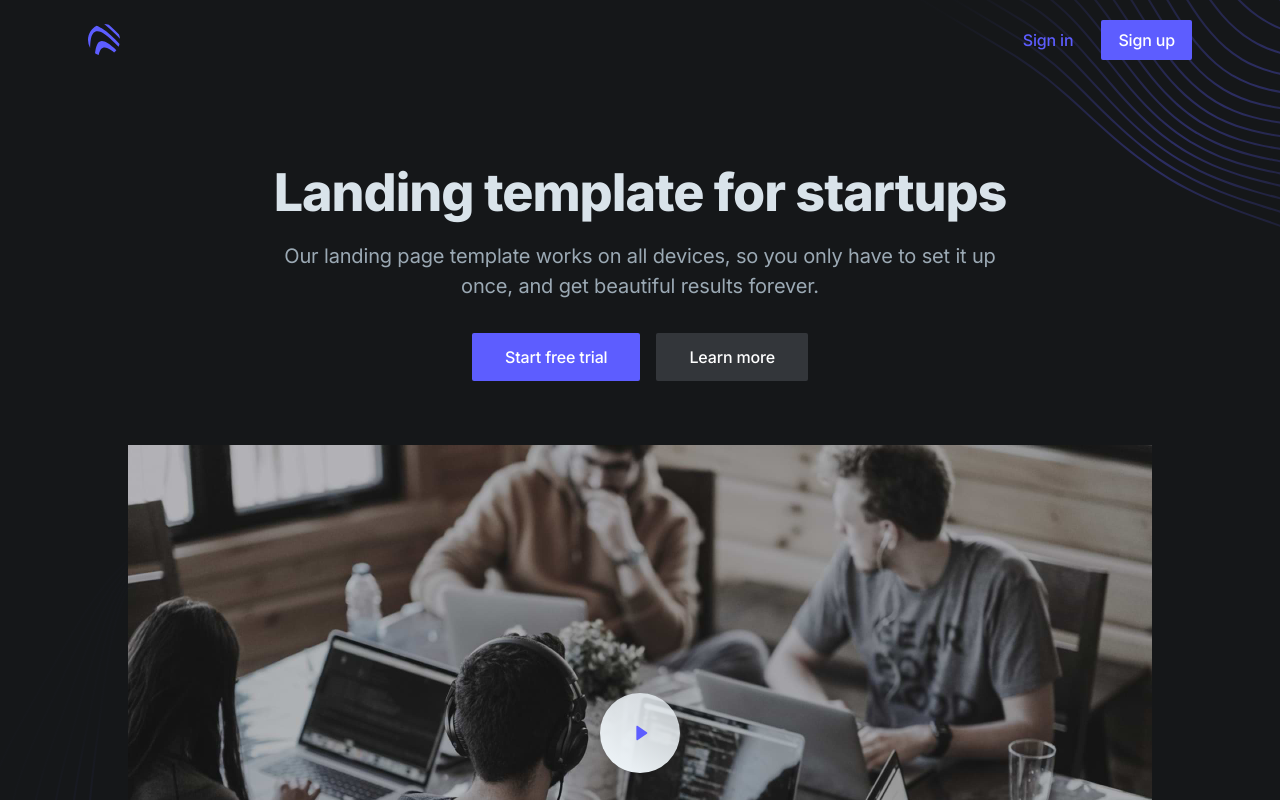
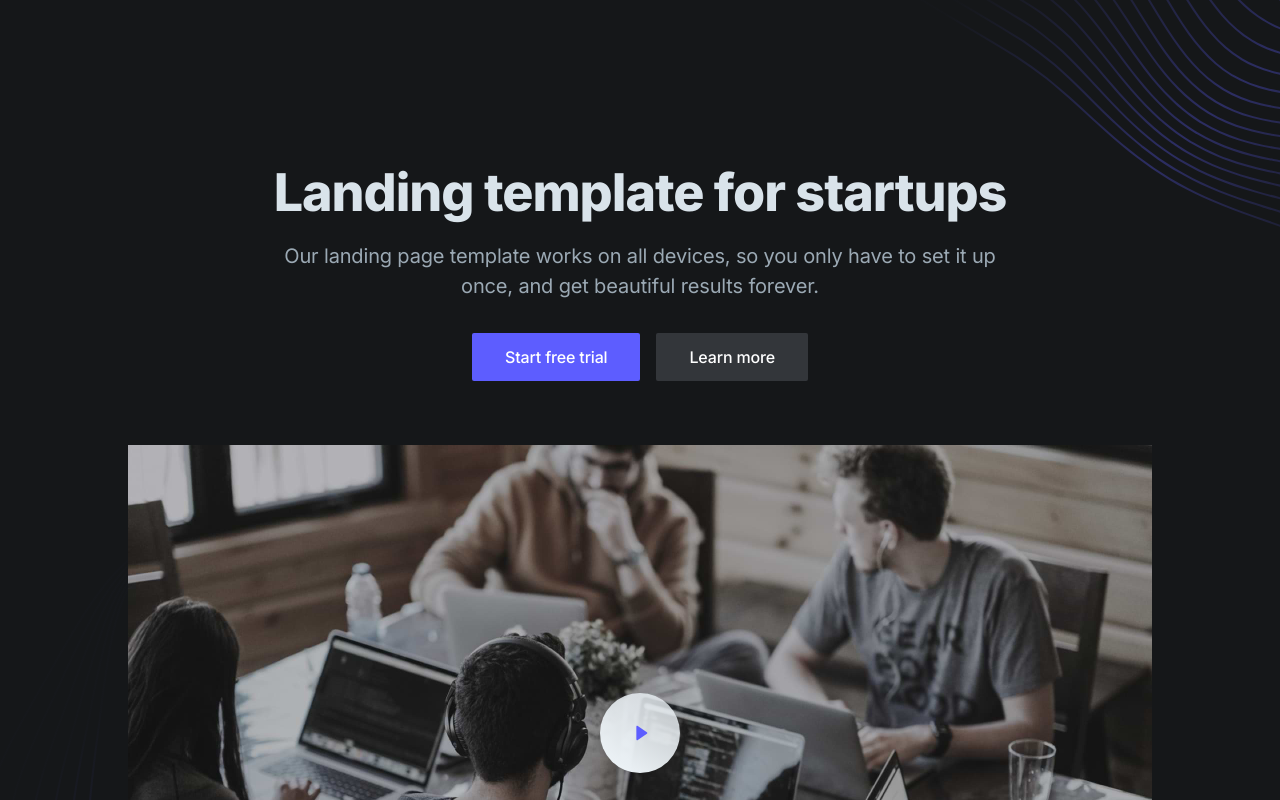
Before and after one commit to CesarEtam/CesarEtam.github.io, a Next.js app: page / in a window 1280 px wide. Shown: the top 800 px of the page. Built offline with nearby package versions, Linux system fonts and the light colour scheme.

Commit message:
Remoção do Header

```diff
--- a/app/(default)/page.tsx
+++ b/app/(default)/page.tsx
@@ -1,6 +1,6 @@
 export const metadata = {
-  title: 'Home - Open PRO',
-  description: 'Page description',
+  title: 'Portifolio - César Etã',
+  description: 'Portifolio de um projeto em NextJS',
 }
 
 import Hero from '@/components/hero'
--- a/app/layout.tsx
+++ b/app/layout.tsx
@@ -31,7 +31,6 @@ export default function RootLayout({
     <html lang="pt-BR">
       <body className={`${inter.variable} ${architects_daughter.variable} font-inter antialiased bg-gray-900 text-gray-200 tracking-tight`}>
         <div className="flex flex-col min-h-screen overflow-hidden">
-          <Header />
           {children}
         </div>
       </body>
--- a/components/ui/header.tsx
+++ /dev/null
@@ -1,45 +0,0 @@
-import Link from 'next/link'
-import MobileMenu from './mobile-menu'
-
-export default function Header() {
-  return (
-    <header className="absolute w-full z-30">
-      <div className="max-w-6xl mx-auto px-4 sm:px-6">
-        <div className="flex items-center justify-between h-20">
-          {/* Site branding */}
-          <div className="shrink-0 mr-4">
-            {/* Logo */}
-            <Link href="/" className="block" aria-label="Cruip">
-              <svg className="w-8 h-8 fill-current text-purple-600" viewBox="0 0 32 32" xmlns="http://www.w3.org/2000/svg">
-                <path d="M31.952 14.751a260.51 260.51 0 00-4.359-4.407C23.932 6.734 20.16 3.182 16.171 0c1.634.017 3.21.28 4.692.751 3.487 3.114 6.846 6.398 10.163 9.737.493 1.346.811 2.776.926 4.262zm-1.388 7.883c-2.496-2.597-5.051-5.12-7.737-7.471-3.706-3.246-10.693-9.81-15.736-7.418-4.552 2.158-4.717 10.543-4.96 16.238A15.926 15.926 0 010 16C0 9.799 3.528 4.421 8.686 1.766c1.82.593 3.593 1.675 5.038 2.587 6.569 4.14 12.29 9.71 17.792 15.57-.237.94-.557 1.846-.952 2.711zm-4.505 5.81a56.161 56.161 0 00-1.007-.823c-2.574-2.054-6.087-4.805-9.394-4.044-3.022.695-4.264 4.267-4.97 7.52a15.945 15.945 0 01-3.665-1.85c.366-3.242.89-6.675 2.405-9.364 2.315-4.107 6.287-3.072 9.613-1.132 3.36 1.96 6.417 4.572 9.313 7.417a16.097 16.097 0 01-2.295 2.275z" />
-              </svg>
-            </Link>
-          </div>
-
-          {/* Desktop navigation */}
-          <nav className="hidden md:flex md:grow">
-            {/* Desktop sign in links */}
-            <ul className="flex grow justify-end flex-wrap items-center">
-              <li>
-                <Link
-                  href="/signin"
-                  className="font-medium text-purple-600 hover:text-gray-200 px-4 py-3 flex items-center transition duration-150 ease-in-out"
-                >
-                  Sign in
-                </Link>
-              </li>
-              <li>
-                <Link href="/signup" className="btn-sm text-white bg-purple-600 hover:bg-purple-700 ml-3">
-                  Sign up
-                </Link>
-              </li>
-            </ul>
-          </nav>
-
-          <MobileMenu />
-
-        </div>
-      </div>
-    </header>
-  )
-}
--- a/components/ui/mobile-menu.tsx
+++ /dev/null
@@ -1,80 +0,0 @@
-'use client'
-
-import { useState, useRef, useEffect } from 'react'
-import Link from 'next/link'
-
-export default function MobileMenu() {
-  const [mobileNavOpen, setMobileNavOpen] = useState<boolean>(false)
-
-  const trigger = useRef<HTMLButtonElement>(null)
-  const mobileNav = useRef<HTMLDivElement>(null)
-
-  // close the mobile menu on click outside
-  useEffect(() => {
-    const clickHandler = ({ target }: { target: EventTarget | null }): void => {
-      if (!mobileNav.current || !trigger.current) return;
-      if (!mobileNavOpen || mobileNav.current.contains(target as Node) || trigger.current.contains(target as Node)) return;
-      setMobileNavOpen(false)
-    };
-    document.addEventListener('click', clickHandler)
-    return () => document.removeEventListener('click', clickHandler)
-  })
-
-  // close the mobile menu if the esc key is pressed
-  useEffect(() => {
-    const keyHandler = ({ keyCode }: { keyCode: number }): void => {
-      if (!mobileNavOpen || keyCode !== 27) return;
-      setMobileNavOpen(false)
-    };
-    document.addEventListener('keydown', keyHandler)
-    return () => document.removeEventListener('keydown', keyHandler)
-  })
-
-  return (
-    <div className="md:hidden">
-      {/* Hamburger button */}
-      <button
-        ref={trigger}
-        className={`hamburger ${mobileNavOpen && 'active'}`}
-        aria-controls="mobile-nav"
-        aria-expanded={mobileNavOpen}
-        onClick={() => setMobileNavOpen(!mobileNavOpen)}
-      >
-        <span className="sr-only">Menu</span>
-        <svg
-          className="w-6 h-6 fill-current text-gray-300 hover:text-gray-200 transition duration-150 ease-in-out"
-          viewBox="0 0 24 24"
-          xmlns="http://www.w3.org/2000/svg"
-        >
-          <rect y="4" width="24" height="2" rx="1" />
-          <rect y="11" width="24" height="2" rx="1" />
-          <rect y="18" width="24" height="2" rx="1" />
-        </svg>
-      </button>
-
-      {/*Mobile navigation */}
-      <nav
-        id="mobile-nav"
-        ref={mobileNav}
-        className="absolute top-full z-20 left-0 w-full px-4 sm:px-6 overflow-hidden transition-all duration-300 ease-in-out"
-        style={mobileNavOpen ? { maxHeight: mobileNav.current?.scrollHeight, opacity: 1 } : { maxHeight: 0, opacity: 0.8 }}
-      >
-        <ul className="bg-gray-800 px-4 py-2">
-          <li>
-            <Link href="/signin" className="flex font-medium w-full text-purple-600 hover:text-gray-200 py-2 justify-center" onClick={() => setMobileNavOpen(false)}>
-              Sign in
-            </Link>
-          </li>
-          <li>
-            <Link
-              href="/signup"
-              className="font-medium w-full inline-flex items-center justify-center border border-transparent px-4 py-2 my-2 rounded-sm text-white bg-purple-600 hover:bg-purple-700 transition duration-150 ease-in-out" onClick={() => setMobileNavOpen(false)}
-            >
-              Sign up
-            </Link>
-          </li>
-        </ul>
-      </nav>
-    </div>
-  )
-}
```
